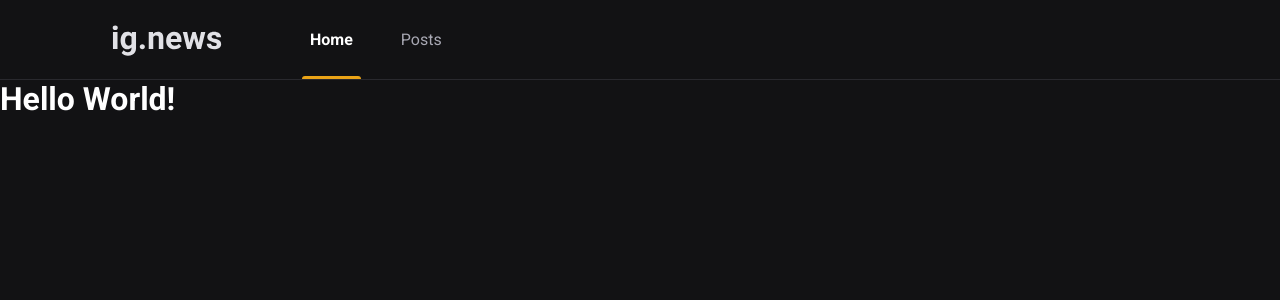
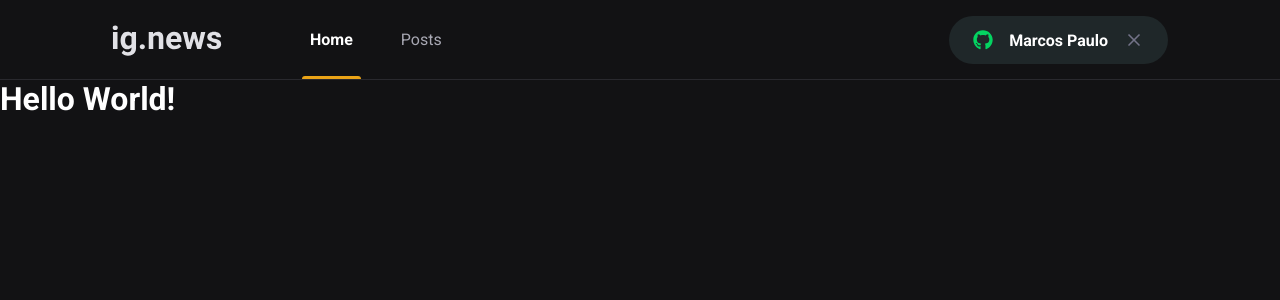
Before and after one commit to mstarkRules/ignews, a Next.js app: page / in a window 1280 px wide. Shown: the top 300 px of the page. Built offline with nearby package versions, Linux system fonts and the light colour scheme.

Commit message:
feat: created SignInButton and styled it

```diff
--- a/package.json
+++ b/package.json
@@ -12,6 +12,7 @@
     "next": "11.1.2",
     "react": "17.0.2",
     "react-dom": "17.0.2",
+    "react-icons": "^4.3.1",
     "sass": "^1.44.0"
   },
   "devDependencies": {
--- a/src/components/Header/index.tsx
+++ b/src/components/Header/index.tsx
@@ -1,3 +1,4 @@
+import { SignInButton } from "../SignInButton";
 import styles from "./styles.module.scss";
 
 export function Header() {
@@ -9,6 +10,7 @@
           <a className={styles.active}>Home</a>
           <a>Posts</a>
         </nav>
+        <SignInButton />
       </div>
     </header>
   );
--- a/src/components/Header/styles.module.scss
+++ b/src/components/Header/styles.module.scss
@@ -50,4 +50,8 @@
       }
     }
   }
+
+  button {
+    margin-left: auto;
+  }
 }
--- /dev/null
+++ b/src/components/SignInButton/index.tsx
@@ -0,0 +1,20 @@
+import { FaGithub } from "react-icons/fa";
+import { FiX } from "react-icons/fi";
+
+import styles from "./styles.module.scss";
+
+export function SignInButton() {
+  const isUserLoggedIn = true;
+  return isUserLoggedIn ? (
+    <button type="button" className={styles.signInButton}>
+      <FaGithub color="#04d361" />
+      Marcos Paulo
+      <FiX color="#737388" className={styles.closeIcon} />
+    </button>
+  ) : (
+    <button type="button" className={styles.signInButton}>
+      <FaGithub color="#eba417" />
+      Sign In with Github
+    </button>
+  );
+}
--- /dev/null
+++ b/src/components/SignInButton/styles.module.scss
@@ -0,0 +1,33 @@
+.signInButton {
+  height: 3rem;
+  border-radius: 3rem;
+  background: var(--gray-850);
+  border: 0;
+  padding: 0 1.5rem;
+
+  display: flex;
+  align-items: center;
+  justify-content: center;
+
+  color: var(--white);
+  font-weight: bold;
+
+  svg {
+    width: 20px;
+    height: 20px;
+  }
+
+  svg:first-child {
+    margin-right: 1rem;
+  }
+
+  svg.closeIcon {
+    margin-left: 1rem;
+  }
+
+  transition: filter 0.2s;
+
+  &:hover {
+    filter: brightness(0.8);
+  }
+}
--- a/src/styles/global.scss
+++ b/src/styles/global.scss
@@ -9,6 +9,7 @@
   --gray-100: #e1e1e6;
   --gray-300: #a8a8b3;
   --gray-800: #29292e;
+  --gray-850: #1f2729;
   --gray-900: #121214;
 
   --cyan-500: #61bafb;
```
Also changed, not shown: 1 other file (tests, documents, lock files or other folders).
